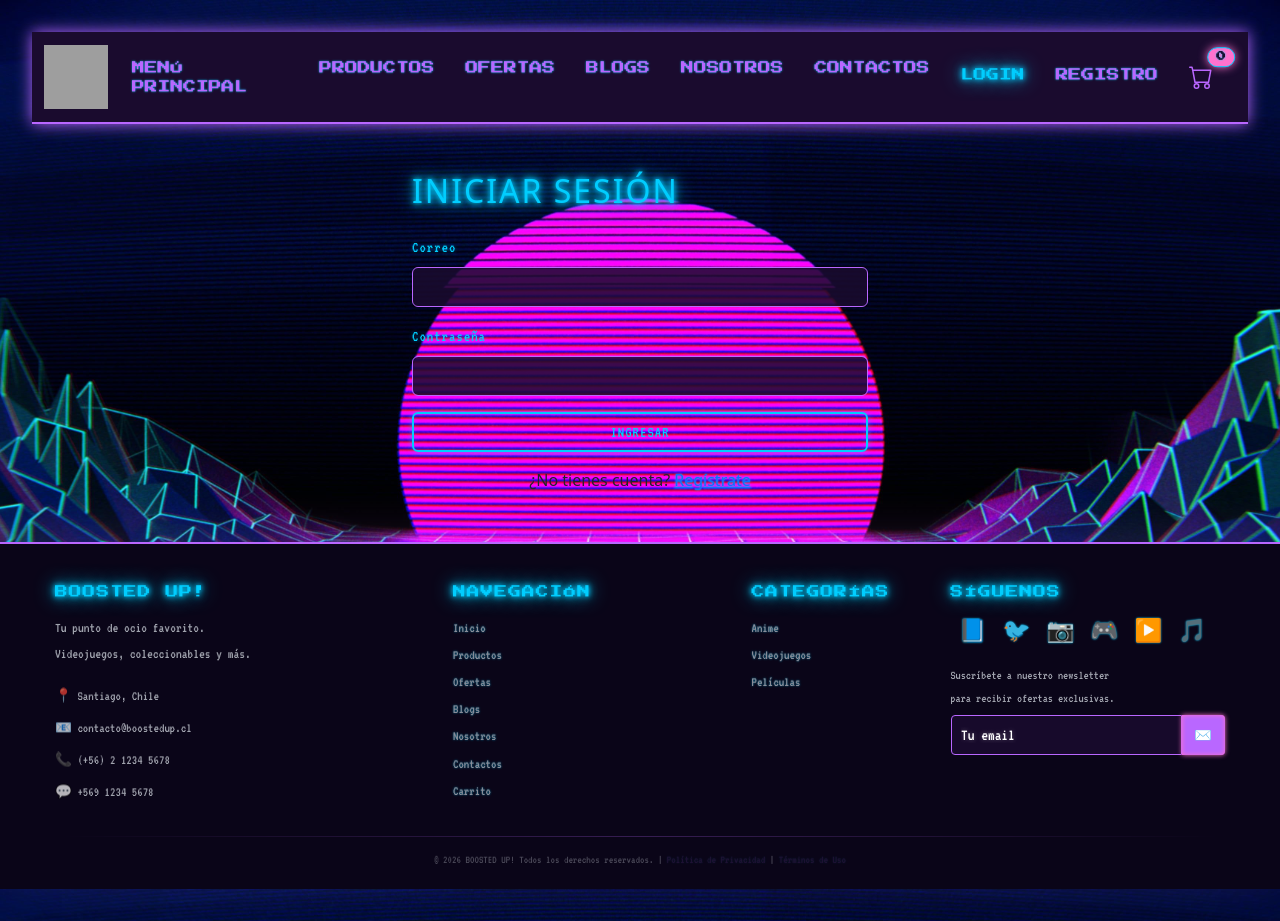
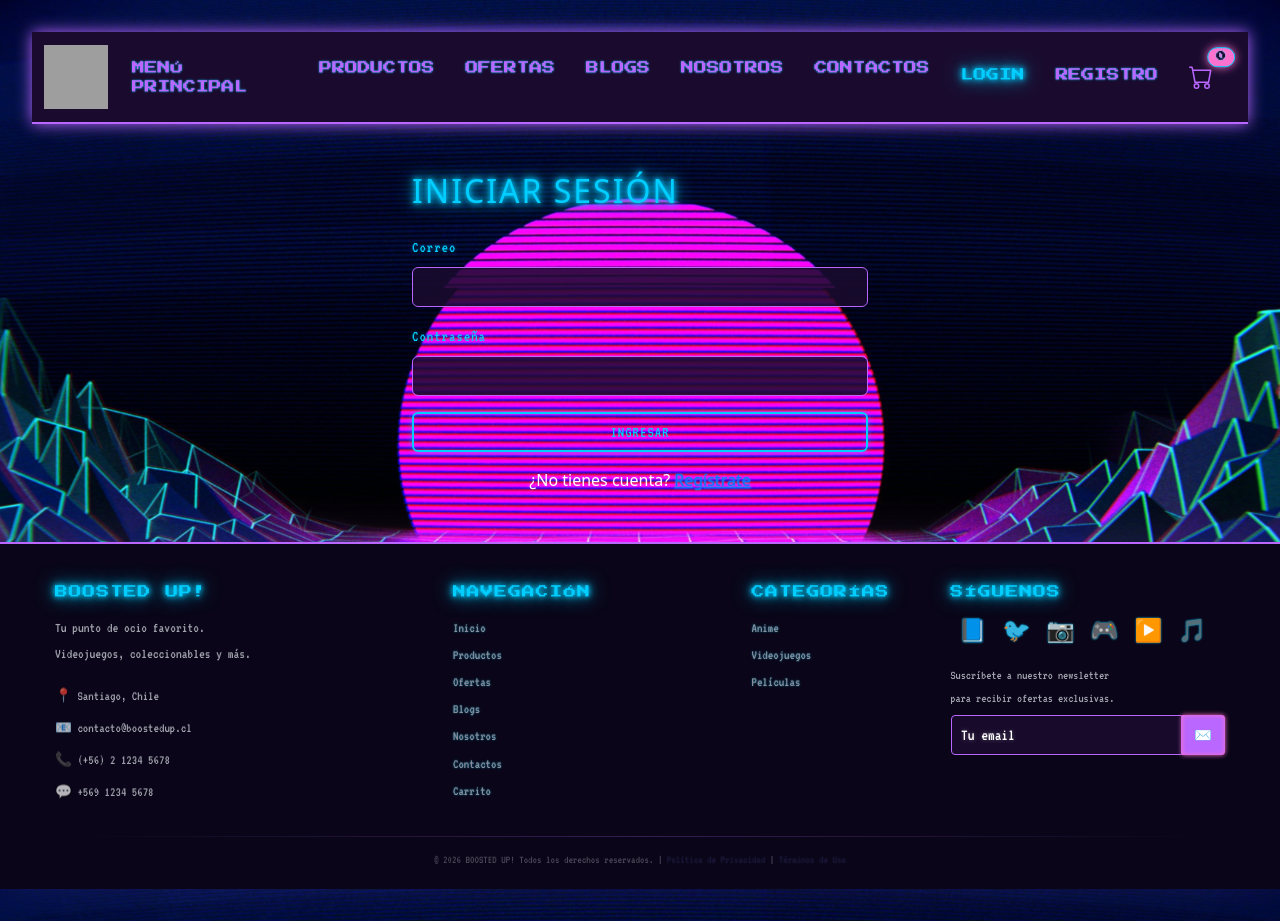
Before and after one commit to buffed-up/FullsStack, a React (Vite) app in the folder frontend/: page /login in a window 1280 px wide. Built offline with nearby package versions, Linux system fonts and the light colour scheme.

Commit message:
cambio a texto blanco en inicio de sesion

```diff
--- a/frontend/src/views/login/Login.jsx
+++ b/frontend/src/views/login/Login.jsx
@@ -62,7 +62,7 @@ function Login() {
         </button>
       </form>
 
-      <p className="mt-3 text-center">
+      <p className="mt-3 text-center texto-blanco-chico">
         ¿No tienes cuenta? <Link to="/registro">Regístrate</Link>
       </p>
     </div>
```
